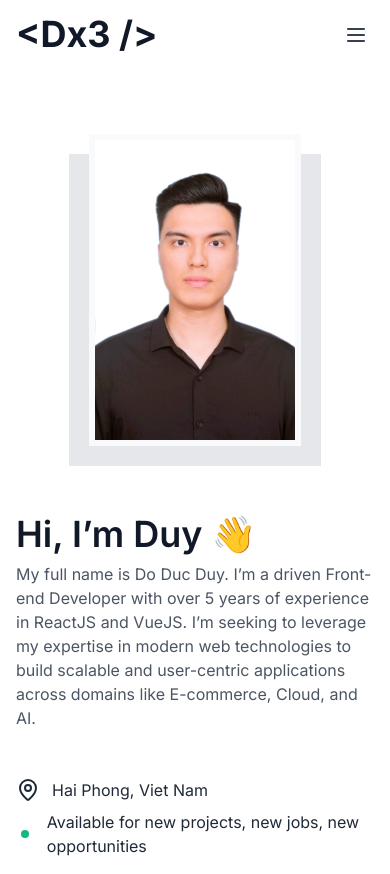
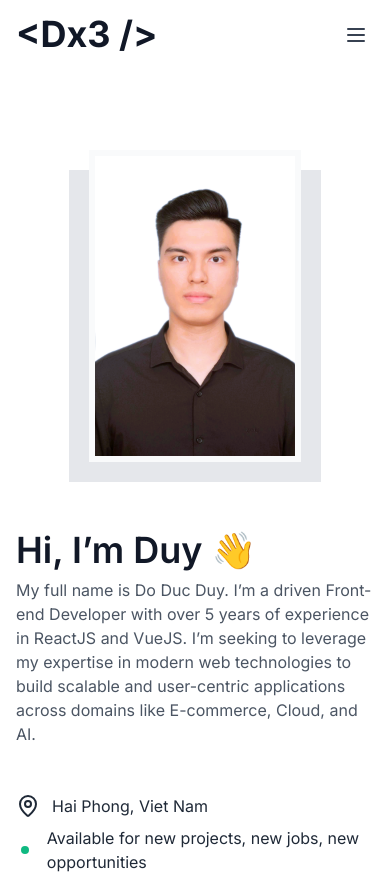
Before and after one commit to duydd25031999/cloudflare-portfolio, a React (Vite) app: page / in a window 390 px wide. Shown: the top 874 px of the page. Built offline with nearby package versions, Linux system fonts and the light colour scheme.

Commit message:
Update layout

```diff
--- a/src/components/AboutSection.jsx
+++ b/src/components/AboutSection.jsx
@@ -54,7 +54,7 @@ const AboutSection = () => {
                             Finally, some quick bits about me.
                         </Typography>
 
-                        <ul className="grid grid-cols-2 gap-2.5 list-disc list-inside">
+                        <ul className="grid grid-cols-1 sm:grid-cols-2 gap-2.5 list-disc list-inside">
                             <Typography tag="li" variant="body2" className="text-gray-600 dark:text-graydark-600">B.E. in Software Engineering</Typography>
                             <Typography tag="li" variant="body2" className="text-gray-600 dark:text-graydark-600">End-to-end product thinking</Typography>
                             <Typography tag="li" variant="body2" className="text-gray-600 dark:text-graydark-600">Presale contributor</Typography>
--- a/src/components/SectionLayout.jsx
+++ b/src/components/SectionLayout.jsx
@@ -3,7 +3,7 @@ import Typography from "@/components/Typography.jsx";
 import Tag from "@/components/Tag.jsx";
 
 const SectionLayout = React.forwardRef(({ id, className, title, children, subtitle, ...props }, ref) => (
-    <section id={id} className={`py-16 lg:py-24 ${className || ''}`} ref={ref} {...props}>
+    <section id={id} className={`pb-16 pt-20 lg:py-24 ${className || ''}`} ref={ref} {...props}>
         <div className="mx-auto container px-4 lg:px-8">
             {title && (
                 <div className="flex flex-col items-center mb-12 gap-4">
```
